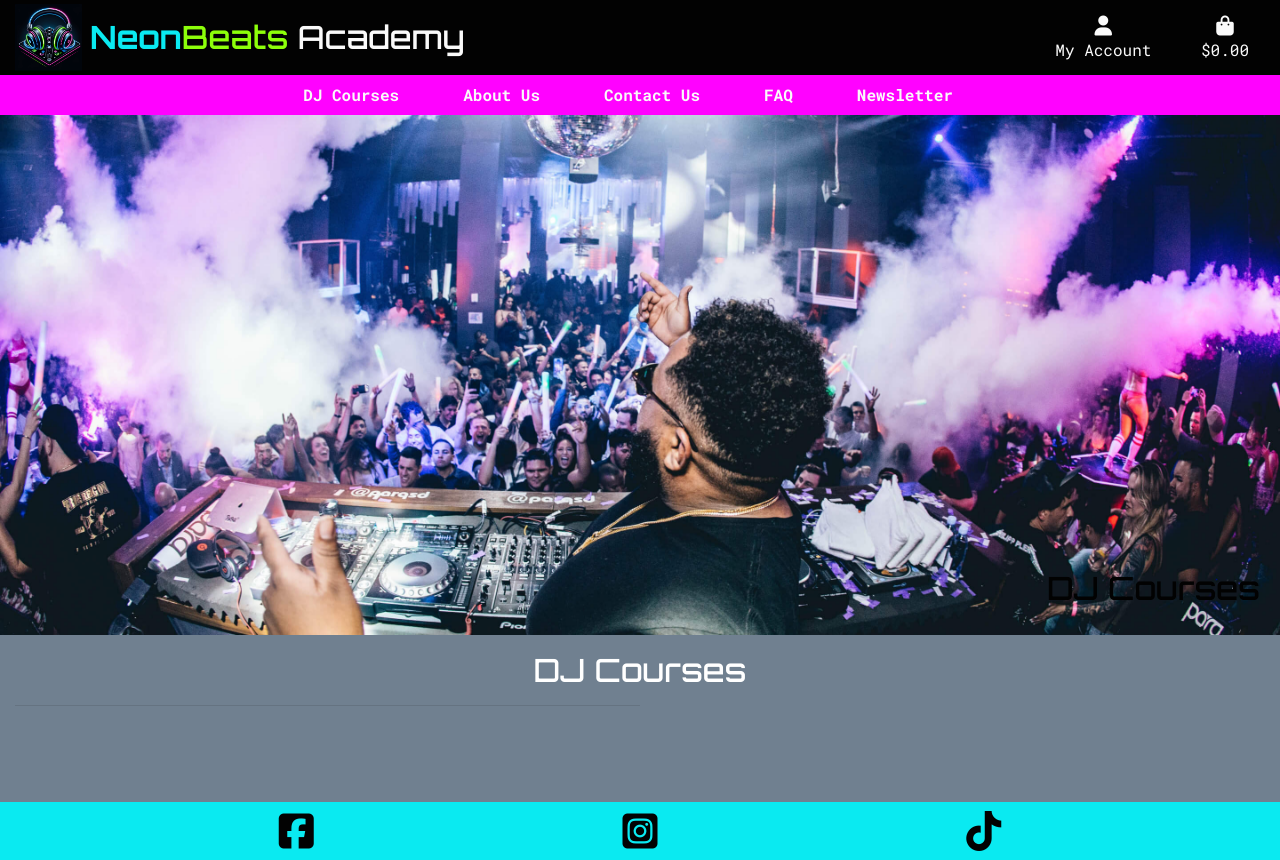
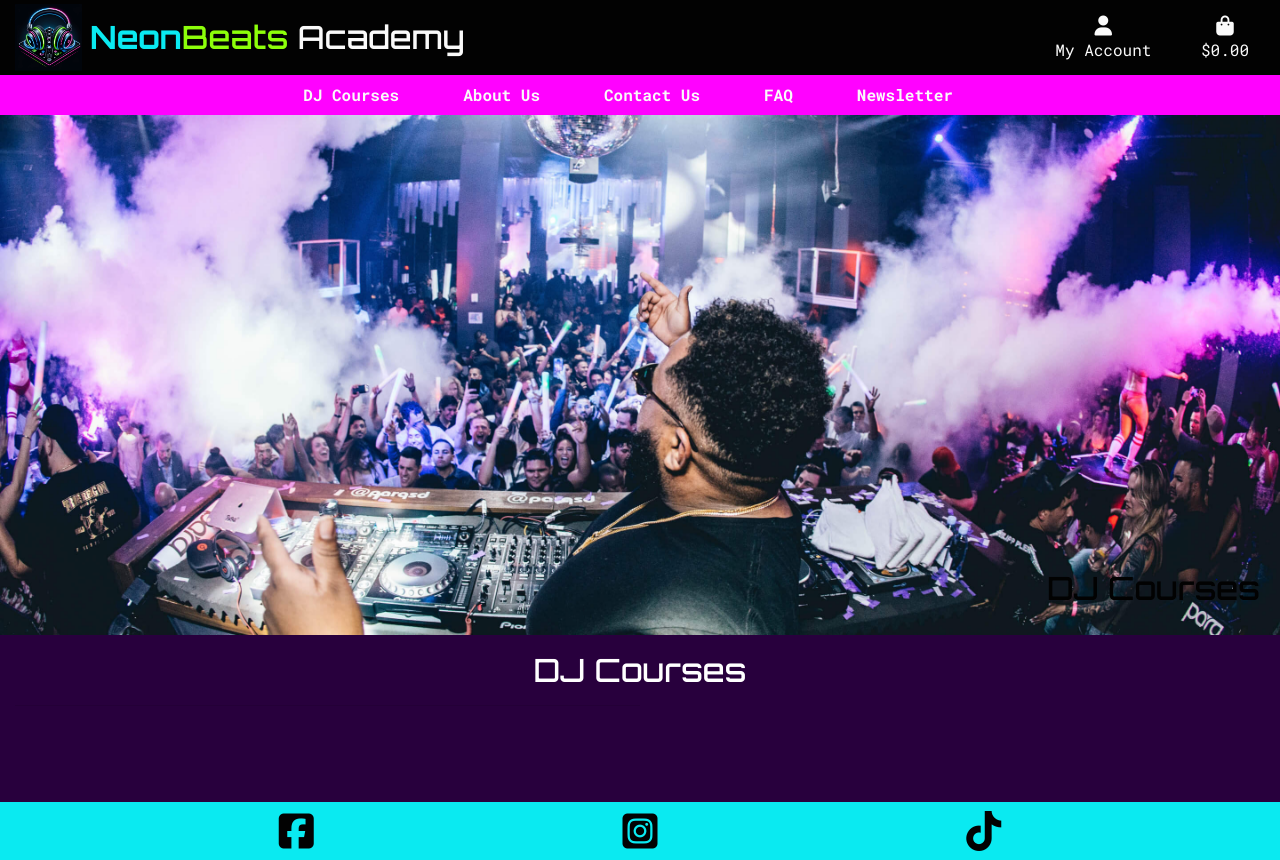
Before and after one commit to lunartechfreek/neon-beats-academy, a Django app: page /courses/ in a window 1280 px wide. Run offline with Django 3.2, Linux system fonts and the light colour scheme; data that the repository does not hold is empty; parts of the project's set-up code (start-up, migrations or seed data) failed here and were passed over; some libraries are stand-ins or nearby versions.

Commit message:
Adjust background colour of body

```diff
--- a/static/css/base.css
+++ b/static/css/base.css
@@ -14,7 +14,7 @@ body {
     /* height: calc(100vh - 164px); */
     color: white;
     font-family: 'Roboto Mono', sans-serif;
-    background-color: slategray;
+    background-color: var(--purple);
 }
 
 .no-scroll {
@@ -83,6 +83,10 @@ h1, h2, h3, h4, h5, h6 {
 
 .text-green {
     color: var(--green);
+}
+
+.text-yellow {
+    color: var(--yellow);
 }
 
 .border-black {
```
